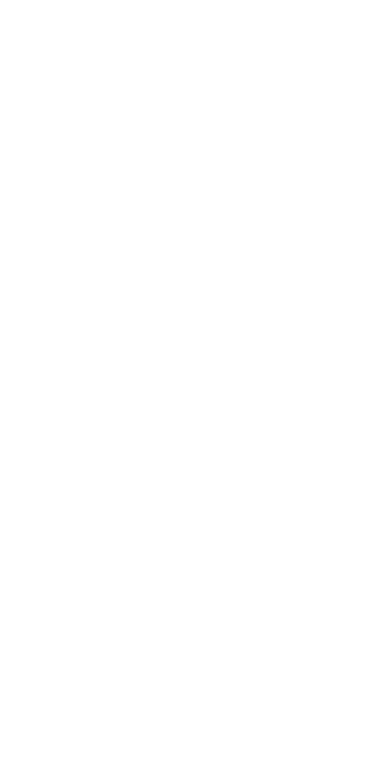
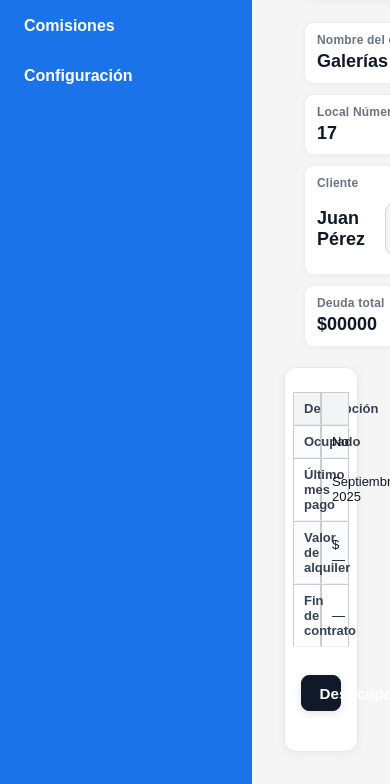
Before and after one commit to germandouce/prototipo-AdminProp, a Flask app: page /unidad_funcional in a window 390 px wide. Before the commit the part shown is empty. Shown: the part 271-1055 px from the top of the page. Run offline with Flask 3, Linux system fonts and the light colour scheme; parts of the project's set-up code (start-up, migrations or seed data) failed here and were passed over.

Commit message:
Error de sintaxis en create-tables.sql. Agregada la vista local y corregidas redirecciones. Agregada ruta de unidad_funcional.

```diff
--- a/API/database/create-tables.sql
+++ b/API/database/create-tables.sql
@@ -11,7 +11,7 @@ CREATE TABLE IF NOT EXISTS consortiums (
     name VARCHAR(80) NOT NULL,
     address VARCHAR(500) NOT NULL,
     owner_name VARCHAR(80) NOT NULL,
-    admin_comission DECIMAL(10,2) NOT NULL,
+    admin_comission DECIMAL(10,2) NOT NULL
     -- user_in_charge INT NOT NULL,
     -- FOREIGN KEY (user_in_charge) REFERENCES users(id)
 );
--- a/Frontend/app.py
+++ b/Frontend/app.py
@@ -62,5 +62,9 @@ def configuracion():
 def unidades_funcionales():
     return render_template("unidades_funcionales.html", active_page='consorcios')
 
+@app.route("/unidad_funcional")
+def unidad_funcional():
+    return render_template("vista_local.html", active_page='consorcios')
+
 if __name__ == "__main__":
     app.run("0.0.0.0", port=FRONT_PORT, debug=DEBUG=="True")
--- a/Frontend/static/css/vista_local.css
+++ b/Frontend/static/css/vista_local.css
@@ -1,65 +1,195 @@
+/* ===== Layout general ===== */
+.local-container { margin-top: 16px; }
+
+/* Contenido principal: de flex a grid para controlar blancos */
 .datos-principales {
-    display: flex;
-    justify-content: flex-start; /* pega los elementos a la izquierda */
-    align-items: flex-start;
-    margin-bottom: 20px;
-    gap: 20px; /* espacio entre la imagen y la info */
+  display: grid;
+  grid-template-columns: 340px 1fr;   /* img + info */
+  align-items: start;
+  gap: 20px;                           /* menos espacio en blanco */
+  margin: 16px auto 20px auto;         /* centrado relativo al contenedor */
+  padding: 0 20px;                      /* respiración horizontal */
+  max-width: 1100px;                    /* no se estira infinito */
+  font-size: 14px;                      /* un toque más compacto */
 }
 
+/* Imagen: tamaño controlado y elegante */
 .imagen-local {
-    flex: 0 0 300px; /* no crece, ocupa 300px fijo */
-    height: 300px;
-    width: 300px;
-    border-radius: 5px;
-    border: 1px solid gray;
-    box-shadow: 0 2px 4px rgba(0,0,0,0.1);
-    overflow: hidden;
+  width: 100%;
+  max-width: 340px;
+  height: 260px;
+  object-fit: cover;
+  border-radius: 10px;
+  border: 1px solid #e5e7eb;
+  box-shadow: 0 2px 10px rgba(0,0,0,0.06);
+  transition: transform .2s ease;
+}
+.imagen-local:hover { transform: scale(1.01); }
+
+/* Cuadrícula de info: 2 columnas, cards compactas */
+.info-local {
+  display: grid;
+  grid-template-columns: repeat(2, minmax(220px, 1fr));
+  gap: 12px 16px;
+  align-content: start;
 }
 
-.imagen-local img {
-    width: 100%;
-    height: 100%;
-    object-fit: cover;
-    display: block;
+/* Cada bloque de info como tarjeta compacta */
+.info-local > div {
+  background: #fff;
+  border: 1px solid #eceff1;
+  border-radius: 10px;
+  padding: 10px 12px;
+  box-shadow: 0 1px 6px rgba(0,0,0,0.04);
+}
+.info-local h4 {
+  margin: 0 0 4px 0;
+  font-weight: 600;
+  color: #6b7280;
+  font-size: 12px;
+  letter-spacing: .2px;
+}
+.info-local h1 {
+  margin: 0;
+  font-size: 18px;
+  line-height: 1.2;
+  color: #111827;
 }
 
-.info-local {
-    flex: 1; /* ocupa todo el espacio restante */
-    display: flex;
-    flex-direction: column;
-    justify-content: space-between;
-    padding-left: 25px;
+/* ===== Resumen (tabla) ===== */
+.resumen-deuda {
+  background: #fff;
+  border: 1px solid #e5e7eb;
+  border-radius: 12px;
+  box-shadow: 0 2px 10px rgba(0,0,0,0.05);
+  margin: 6px auto 0 auto;      /* centrado y menos blanco */
+  padding: 8px 12px;            /* acolchado interno */
+  max-width: 1100px;            /* fluido */
 }
 
-.info-local h1 {
-    margin-top: 0px;
-}
-.info-local h4 {
-    margin-top: 10px;
-    margin-bottom: 0px;
-}
-.info-local div {
-    margin: 0px;
-}
-.deuda-total {
-    border: solid lightgray 1px;
-    border-radius: 10px;
-    width: 200px;
-    padding: 10px;
+/* Tabla compacta, zebra y header sticky */
+.resumen-deuda table {
+  width: 100%;
+  border-collapse: separate;
+  border-spacing: 0;
+  table-layout: fixed;          /* columnas parejas */
+  font-size: 13px;
 }
 
-
-.resumen-deuda {
-    border: 1px solid black;
-    width: 90%;
-}
-
-.resumen-deuda table {
-    text-align: center;
-    border: 1px solid black;
-    margin-top: 0px;
+.resumen-deuda th,
+.resumen-deuda td {
+  padding: 8px 10px;            /* compacto */
+  border-bottom: 1px solid #eef2f7;
+  text-align: left;              /* más legible que centrado en todo */
 }
 
 .resumen-deuda th {
-    background-color: lightgray;
+  position: sticky;
+  top: 0;
+  background: #f3f4f6;
+  color: #374151;
+  font-weight: 700;
+  z-index: 1;
+  border-bottom: 1px solid #e5e7eb;
 }
+
+/* Zebra */
+.resumen-deuda tr:nth-child(even) td {
+  background: #fafbfc;
+}
+
+/* Primera columna un poco más ancha para etiquetas */
+.td-descripcion { width: 40%; font-weight: 600; color: #374151; }
+.td-informacion { width: 60%; color: #111827; }
+
+/* ===== Botonera / acciones ===== */
+.acciones-local {
+  display: flex;
+  justify-content: center;
+  align-items: center;
+  gap: 14px;
+  margin: 12px auto 16px auto;
+  padding: 6px 12px;
+  max-width: 1100px;
+  position: sticky;
+  bottom: 8px;                          /* se “pega” suave al hacer scroll */
+  backdrop-filter: blur(3px);
+}
+
+.boton-desocupar {
+  border: 1px solid #111827;
+  background: #111827;
+  color: #fff;
+  padding: .55rem 1.1rem;
+  border-radius: 8px;
+  font-size: .95rem;
+  font-weight: 600;
+  box-shadow: 0 2px 8px rgba(0,0,0,0.12);
+  transition: transform .08s ease, box-shadow .2s ease, background .2s ease;
+}
+.boton-desocupar:hover { background:#0f172a; box-shadow:0 4px 14px rgba(0,0,0,.18); }
+.boton-desocupar:active { transform: translateY(1px); }
+
+/* Mensaje feedback */
+#mensaje-boton {
+  background: #e6f4ea;
+  padding: 8px 12px;
+  border: 1px solid #c7e8d0;
+  border-radius: 8px;
+  font-weight: 600;
+  color: #1e7a2e;
+  display: none;
+  min-width: 220px;
+  text-align: center;
+  box-shadow: 0 2px 8px rgba(16,185,129,0.12);
+}
+
+/* ===== Modal y controles (mantengo tu estructura, solo mejoro look) ===== */
+.btn { cursor:pointer; padding:.5rem .8rem; border-radius:10px; border:1px solid #cfd8dc; background:#f8fafc; transition: background .2s ease, transform .08s ease; }
+.btn:hover { background:#eef2f7; }
+.btn:active { transform: translateY(1px); }
+.btn-primary { background:#2563eb; color:#fff; border-color:#2563eb; }
+.btn-primary:hover { background:#1d4ed8; }
+.btn-secondary { background:#f3f4f6; }
+
+.backdrop {
+  position:fixed; inset:0;
+  background:rgba(0,0,0,.35);
+  z-index:9998; display:none;
+}
+
+.modal {
+  position:fixed; left:50%; top:50%;
+  transform:translate(-50%,-50%);
+  background:#fff; border:1px solid #e5e7eb; border-radius:14px;
+  max-width:560px; width:92%;
+  padding:16px; z-index:10000; display:none;
+  box-shadow: 0 10px 30px rgba(0,0,0,.15);
+}
+.modal header { display:flex; justify-content:space-between; align-items:center; margin-bottom:8px }
+.modal footer { display:flex; justify-content:flex-end; gap:.5rem; margin-top:12px }
+
+.form-grid { display:grid; grid-template-columns:1fr; gap:.65rem }
+.form-grid label { display:block; font-weight:700; margin-bottom:.15rem; color:#374151; }
+.form-grid input {
+  width:100%; padding:.55rem .65rem;
+  border:1px solid #d1d5db; border-radius:10px;
+  background:#fff; transition: box-shadow .15s ease, border-color .15s ease;
+}
+.form-grid input:focus {
+  outline: none;
+  border-color:#60a5fa;
+  box-shadow: 0 0 0 3px rgba(96,165,250,.25);
+}
+
+/* ===== Responsivo ===== */
+@media (max-width: 980px) {
+  .datos-principales { grid-template-columns: 1fr; }
+  .imagen-local { max-width: 100%; height: 220px; }
+  .info-local { grid-template-columns: 1fr 1fr; gap: 10px; }
+}
+@media (max-width: 600px) {
+  .info-local { grid-template-columns: 1fr; }
+  .resumen-deuda, .acciones-local { padding: 8px; }
+  .boton-desocupar { width: 100%; }
+}
--- a/Frontend/static/js/redir_ufs_local.js
+++ b/Frontend/static/js/redir_ufs_local.js
@@ -13,7 +13,7 @@ document.addEventListener('DOMContentLoaded', () => {
             const nombre = unidadCell ? unidadCell.textContent.trim() : "";
 
             // redirigir
-            window.location.href = `vista_local.html?unidad=${encodeURIComponent(nombre)}`;
+            window.location.href = `url_for('unidad_funcional')?unidad=${encodeURIComponent(nombre)}`;
         }
     }
 
--- a/Frontend/templates/consorcios.html
+++ b/Frontend/templates/consorcios.html
@@ -8,7 +8,7 @@
     <section id="complejos" class="page active">
         <h1>Complejos</h1>
         <div class="complejos-container">
-            <button class="complejo-btn complejo-btn-funcional">Av. Córdoba 550 <span class="uf">154 UF</span></button>
+            <button class="complejo-btn" onclick="window.location.href='{{ url_for('unidades_funcionales') }}?unidad=Av.%20Córdoba%20550'">Av. Córdoba 550 <span class="uf">154 UF</span></button>
             <button class="complejo-btn">Florida 1065 <span class="uf">105 UF</span></button>
             <button class="complejo-btn">Balcarce 78 <span class="uf">32 UF</span></button>
             <button id="agregar-complejo-btn" class="agregar-complejo-btn">Agregar complejo</button>
--- a/Frontend/templates/unidades_funcionales.html
+++ b/Frontend/templates/unidades_funcionales.html
@@ -2,7 +2,6 @@
 {% block title %}Unidades funcionales - AdminProp{% endblock %}
 {% block head %}
     <link rel="stylesheet" href="{{ url_for('static', filename='css/ufs_style.css') }}">
-    <script src="{{ url_for('static', filename='js/redir_ufs_local.js') }}"></script>
     <script src="{{ url_for('static', filename='js/agregar_unidad.js') }}"></script>
     <script src="{{ url_for('static', filename='js/cambio_periodo_expensas.js') }}"></script>
 {% endblock %}
@@ -29,7 +28,7 @@
                         </tr>
                     </thead>
                     <tbody class="unidades-container">
-                        <tr class="funcional">
+                        <tr class="funcional" onclick="window.location.href='{{ url_for('unidad_funcional') }}?unidad=Av.%20Córdoba%20550'">
                             <td data-label="Unidad">
                                 <span class="unit"><span class="avatar">001</span> 1A</span>
                             </td>
--- /dev/null
+++ b/Frontend/templates/vista_local.html
@@ -0,0 +1,65 @@
+{% extends "base.html" %}
+{% block title %}Configuracion - AdminProp{% endblock %}
+{% block head %}
+<link rel="stylesheet" href="{{ url_for('static', filename='css/vista_local.css') }}">
+{% endblock %}
+{% block content %}
+<!-- DATOS PRINCIPALES -->
+<section class="datos-principales">
+    <div>
+        <img src="https://ba-h.com.ar/wp-content/uploads/2018/10/galerias-pacifico-3.jpg" alt="imagen del local" class="imagen-local">
+    </div>
+
+    <div class="info-local">
+        <div>
+            <h4>Nombre del consorcio</h4>
+            <h1 id="consorcioNombre">Galerías Pacífico</h1>
+        </div>
+        <div>
+            <h4>Local Número</h4>
+            <h1 id="numeroLocal">17</h1>
+        </div>
+        <div>
+            <h4>Cliente</h4>
+            <div style="display:flex; align-items:center; gap:.75rem;">
+                <h1 data-nombre>Juan Pérez</h1>
+                <button type="button" id="btnCambiarInq" class="btn btn-secondary">Cambiar inquilino</button>
+            </div>
+        </div>
+        <div>
+            <h4>Deuda total</h4>
+            <h1 class="deuda-total" data-deuda>$00000</h1>
+        </div>
+    </div>
+</section>
+
+<!-- RESUMEN -->
+<section class="resumen-deuda">
+    <table>
+        <tr>
+            <th>Descripción</th>
+            <th></th>
+        </tr>
+        <tr>
+            <td class="td-descripcion">Ocupado</td>
+            <td class="td-informacion" id="tdOcupado">No</td>
+        </tr>
+        <tr>
+            <td class="td-descripcion">Último mes pago</td>
+            <td class="td-informacion" id="tdUltimoMes">Septiembre 2025</td>
+        </tr>
+        <tr>
+            <td class="td-descripcion">Valor de alquiler</td>
+            <td class="td-informacion" id="tdAlquiler">$—</td>
+        </tr>
+        <tr>
+            <td class="td-descripcion">Fin de contrato</td>
+            <td class="td-informacion" id="tdFinContrato">—</td>
+        </tr>
+    </table>
+    <div class="acciones-local">
+        <button type="button" class="boton-desocupar" onclick="toggleTodos()">Desocupar</button>
+        <div id="mensaje-boton" style="display:none;"></div>
+    </div>
+</section>
+{% endblock %}
--- a/views/vista_local.html
+++ b/views/vista_local.html
@@ -14,7 +14,6 @@
         <ul>
           <li><a href="inicio.html" data-page="inicio">Inicio</a></li>
           <li><a href="clientes.html" data-page="clientes">Clientes</a></li>
-          <li><a href="cargar_propiedad.html" data-page="cargar-propiedad">Cargar propiedad</a></li>
           <li><a href="consorcios.html" data-page="consorcios">Consorcios</a></li>
           <li><a href="rendiciones.html" data-page="rendiciones">Rendiciones</a></li>
           <li><a href="configuracion.html" data-page="configuracion">Configuración</a></li>
```
Also changed, not shown: Frontend/static/js/complejos.js (+0 -9 lines).
